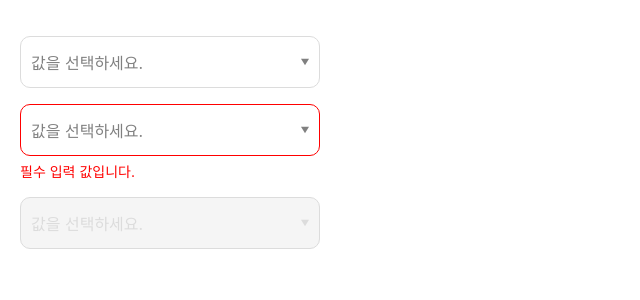
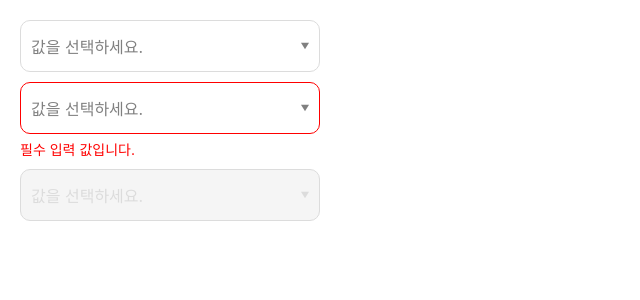
Before and after one commit to socratone/react-storybook-example, a React (Create React App) app: page / in a window 1280 px wide. Shown: the top 300 px of the page, without its empty margins (0-640 px from the left). Built offline with nearby package versions, Linux system fonts and the light colour scheme.

Commit message:
fix: p 에러 수정

```diff
--- a/src/App.tsx
+++ b/src/App.tsx
@@ -12,7 +12,7 @@ function App() {
 
   return (
     <Container>
-      <p>
+      <div style={{ marginBottom: '10px' }}>
         <Select
           value={value}
           onChange={handleChange}
@@ -25,8 +25,8 @@ function App() {
             코틀린
           </Option>
         </Select>
-      </p>
-      <p>
+      </div>
+      <div style={{ marginBottom: '10px' }}>
         <Select
           value={value}
           onChange={handleChange}
@@ -39,8 +39,8 @@ function App() {
           <Option value="2">파이썬</Option>
           <Option value="3">코틀린</Option>
         </Select>
-      </p>
-      <p>
+      </div>
+      <div style={{ marginBottom: '10px' }}>
         <Select
           value={value}
           onChange={handleChange}
@@ -52,7 +52,7 @@ function App() {
           <Option value="2">파이썬</Option>
           <Option value="3">코틀린</Option>
         </Select>
-      </p>
+      </div>
     </Container>
   );
 }
```
